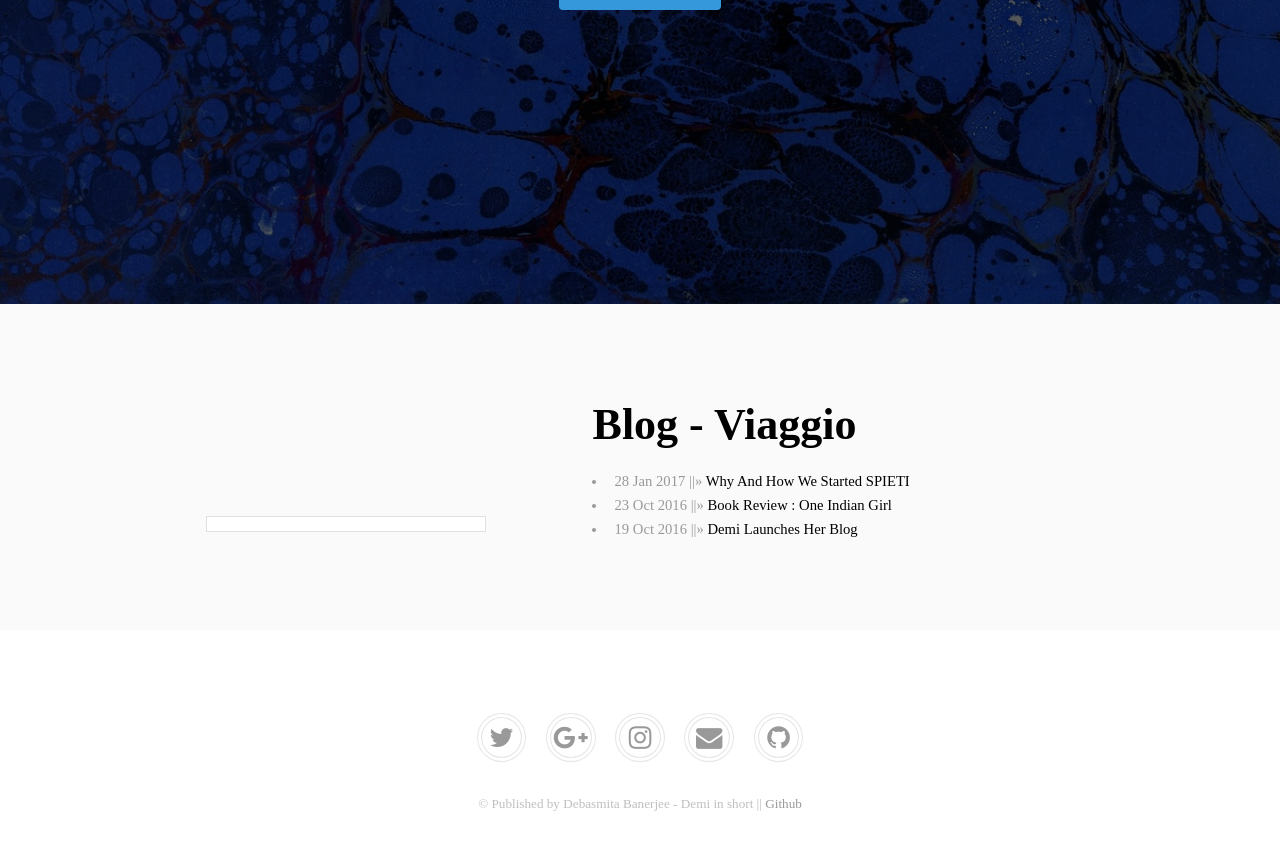
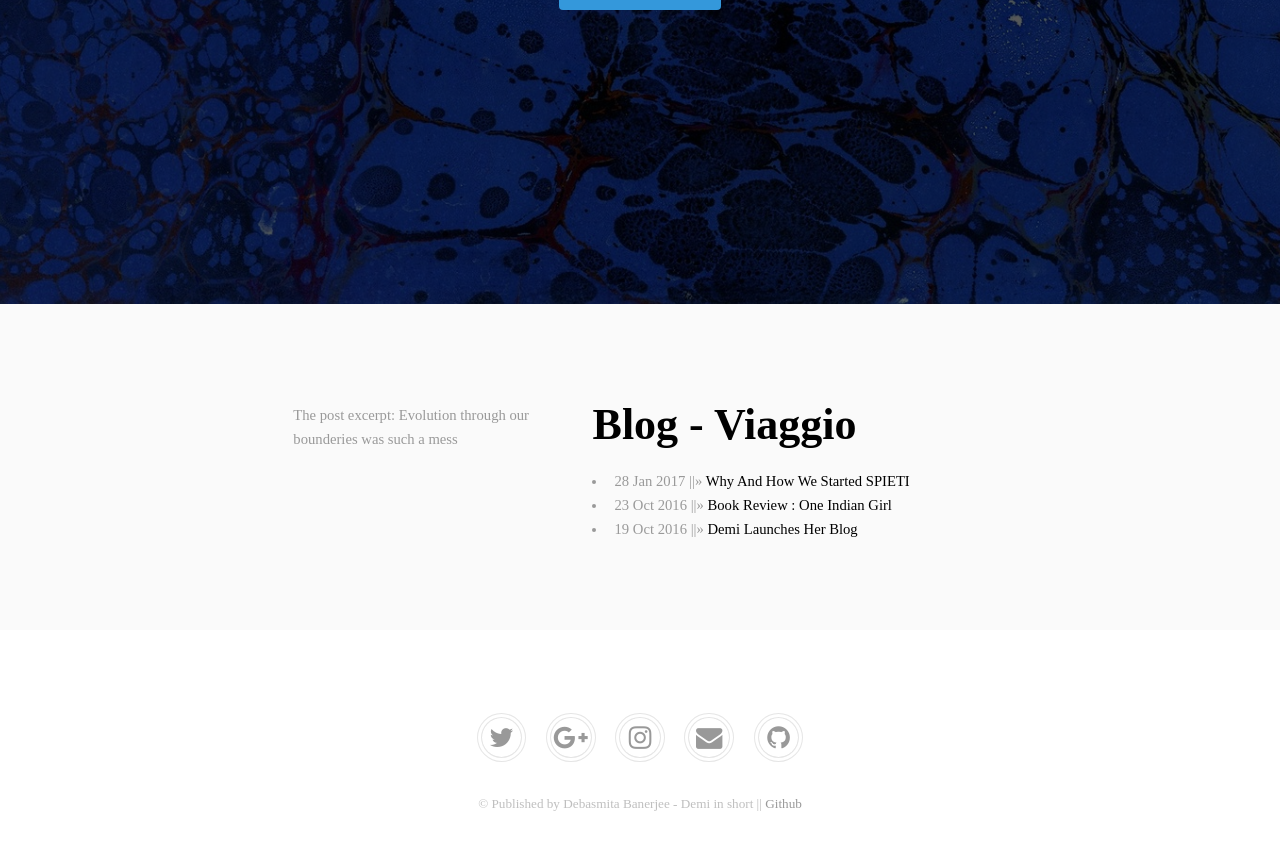
Before and after one commit to DarkDem/DarkDem.github.io, a Jekyll site: the page built from blog/index.html, in a window 1280 px wide and 900 px high, scrolled down 596 px. Shown: the top 850 px of the window. Built offline with Jekyll 4.4.1, drawn with Linux system fonts in a browser that asks for light colours; some web fonts are replaced.

Commit message:
Update default2.html

```diff
--- a/_layouts/default2.html
+++ b/_layouts/default2.html
@@ -40,10 +40,17 @@
 			<!-- 2 Columns -->
 			<div class="flex flex-2">
 			<div class="col col1">
-			<div class="image round fit">
+			<!--<div class="image round fit">-->
 		        <!--<a href="generic.html" class="link"><img src="../css/images/pic01.jpg" alt="" /></a>-->
-                        {{ post.content }}
-			</div>
+
+				<section>
+					<h1>{{post.title}}</h1>
+					<p>The post excerpt: Evolution through our bounderies was such a mess</p>
+				</section>
+				{{ post.content }}
+
+
+			<!--</div>-->
 			</div>
 			<div class="col col2">
 
```
